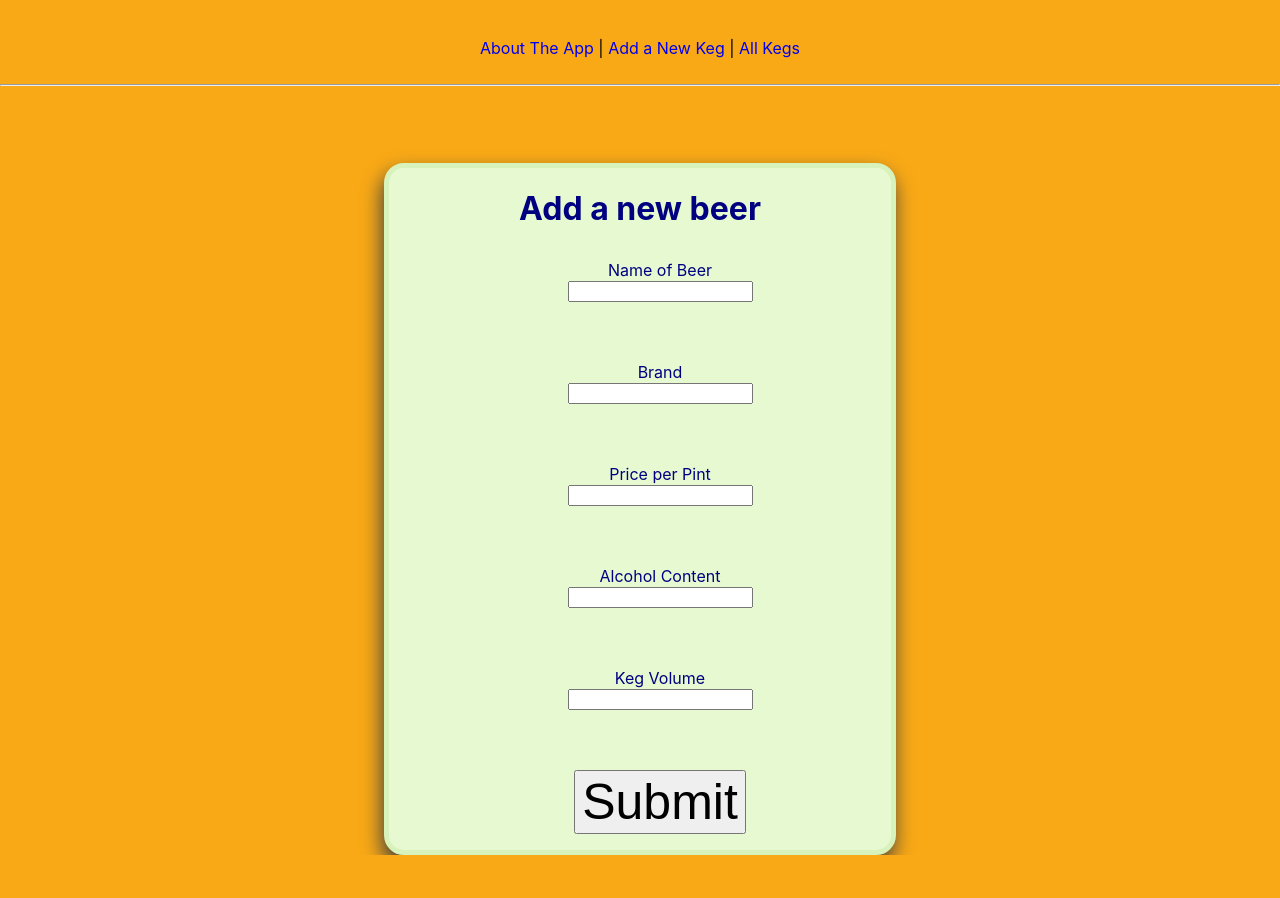
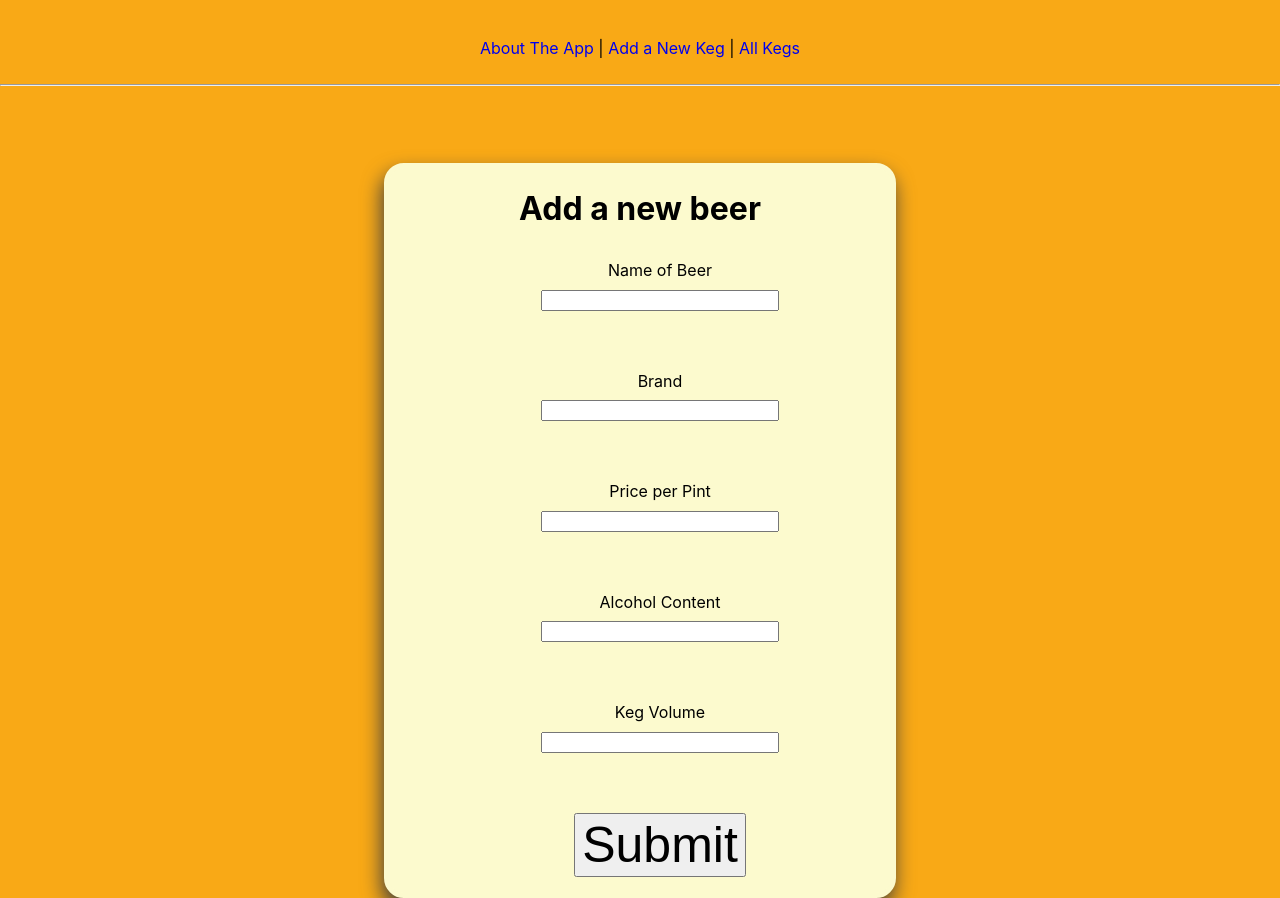
Before and after one commit to marcusjensen15/week1-react-code-review-v3, a React (Create React App) app in the folder react-code-review-1/: page /#/newkegform in a window 1280 px wide. Before the commit the page ends 855 px from the top, so only its background shows below. Built offline with nearby package versions, Linux system fonts and the light colour scheme.

Commit message:
adjust pint sold button

```diff
--- a/react-code-review-1/src/components/Keg.jsx
+++ b/react-code-review-1/src/components/Keg.jsx
@@ -21,11 +21,11 @@ export default function Keg(props){
   const buttonStyle ={
 
     height: '3vh',
-    width: '3vw',
+
     paddingTop: '1%',
     paddingBottom: '1%',
     marginTop: '4%',
-    fontSize: '18px'
+    fontSize: '40%'
   }
 
 
--- a/react-code-review-1/src/components/NewKegForm.jsx
+++ b/react-code-review-1/src/components/NewKegForm.jsx
@@ -18,12 +18,12 @@ export default function NewKegForm(){
   }
 
   const formWrap = {
-    backgroundColor: '#E6F9D0',
-    border: 'thick solid #D8F2BB',
+    backgroundColor: '#fcface',
+    border: 'thick solid #fcface',
     borderRadius: '20px',
     padding: '0 40px',
     boxShadow: '-2px 10px 20px #40403F',
-    color: 'navy',
+    color: 'black',
     marginLeft: '30%',
     marginRight: '30%',
     marginTop: '6%'
@@ -49,6 +49,10 @@ export default function NewKegForm(){
     marginBottom: '60px'
 
   }
+  const input = {
+    width: '60%',
+    marginTop: '2.5%'
+  }
 
   return(
 
@@ -61,35 +65,35 @@ export default function NewKegForm(){
               <label>
                 Name of Beer
                 <br></br>
-                <input type="text" name="name" />
+                <input style={input} type="text" name="name" />
               </label>
             </li>
             <li style={inputPadding}>
               <label>
                 Brand
                 <br></br>
-                <input type="text" name="name" />
+                <input style={input} type="text" name="name" />
               </label>
             </li>
             <li style={inputPadding}>
               <label>
                 Price per Pint
                 <br></br>
-                <input type="text" name="name" />
+                <input style={input} type="text" name="name" />
               </label>
             </li>
             <li style={inputPadding}>
               <label>
                 Alcohol Content
                 <br></br>
-                <input type="text" name="name" />
+                <input style={input} type="text" name="name" />
               </label>
             </li>
             <li style={inputPadding}>
               <label>
                 Keg Volume
                 <br></br>
-                <input type="number" name="name" />
+                <input style={input} type="number" name="name" />
               </label>
             </li>
             <div  style={submitButtonStyle}><li><input style={buttonSize}type="submit" value="Submit" /></li> </div>
```
